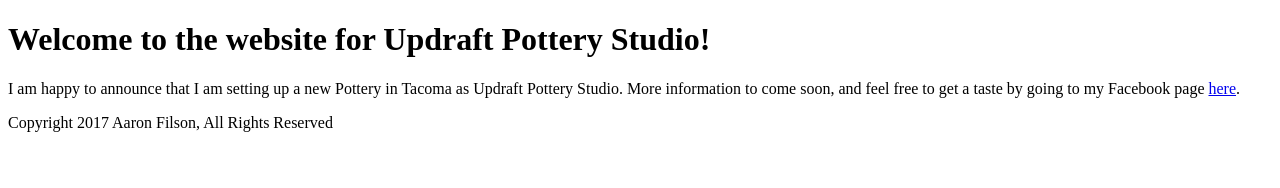
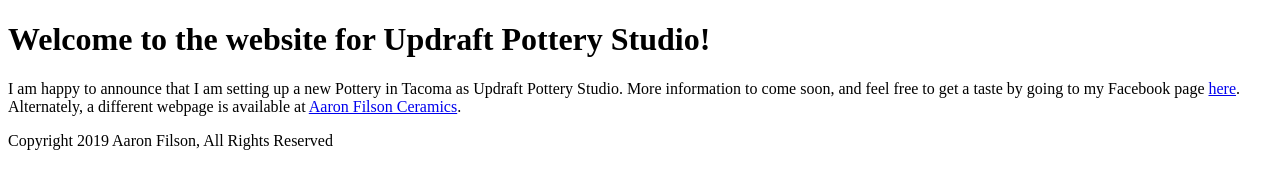
Before and after one commit to AaronFilson/updraftwebsite, a plain HTML site: page index.html in a window 1280 px wide. Drawn offline with Linux system fonts and the light colour scheme.

Commit message:
Update to copyright and link to afcweb.

```diff
--- a/index.html
+++ b/index.html
@@ -9,10 +9,11 @@
     <p>
       I am happy to announce that I am setting up a new Pottery in Tacoma as Updraft Pottery Studio.
       More information to come soon, and feel free to get a taste by going to my Facebook page
-      <a href="https://facebook.com/aaronfilsonceramics">here</a>.
+      <a href="https://facebook.com/aaronfilsonceramics">here</a>. Alternately, a different
+      webpage is available at <a href="http://aaronfilsonceramics.com">Aaron Filson Ceramics</a>.
     </p>
     <footer>
-      Copyright 2017 Aaron Filson, All Rights Reserved
+      Copyright 2019 Aaron Filson, All Rights Reserved
     </footer>
   </body>
 </html>
```
